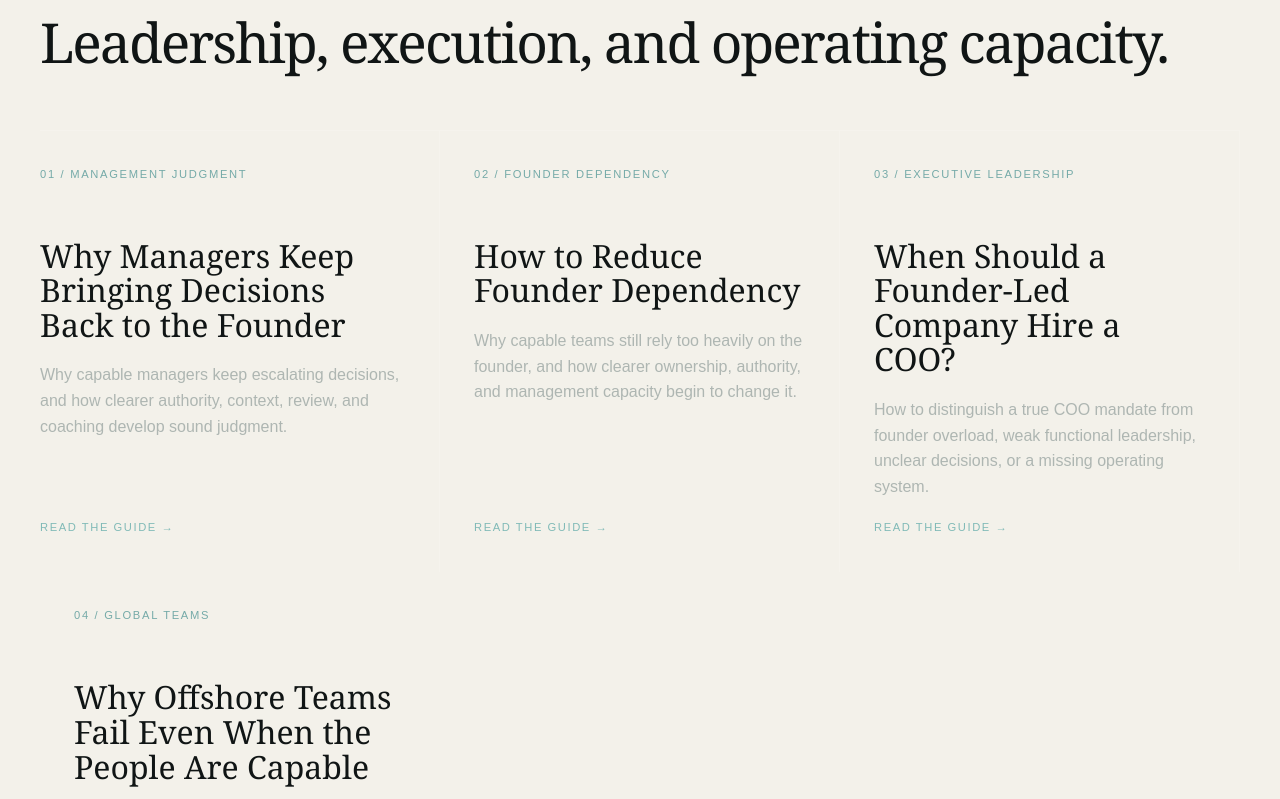
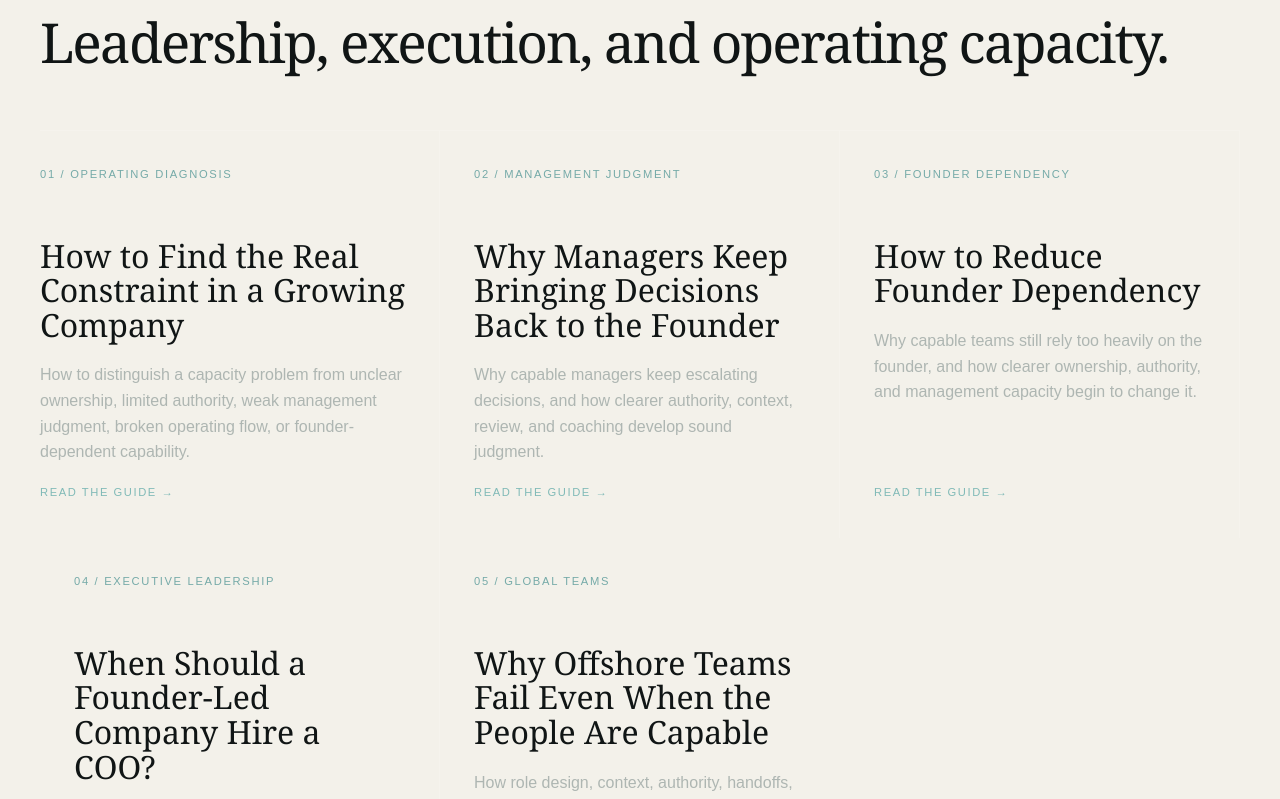
Before and after one commit to sasmithconsult/akhadaconsulting.com, a Next.js app: page /insights in a window 1280 px wide. Shown: the part 1320-2119 px from the top of the page. Built offline with nearby package versions, Linux system fonts and the light colour scheme.

Commit message:
Link new operating diagnosis guide

```diff
--- a/app/insights/page.js
+++ b/app/insights/page.js
@@ -6,7 +6,7 @@ import CTA from "@/components/CTA";
 export const metadata = {
   title: "Insights for Founder-Led Companies",
   description:
-    "Practical guidance from Akhada Consulting on founder dependency, executive leadership, operating capacity, and global-team performance.",
+    "Practical guidance from Akhada Consulting on operating diagnosis, founder dependency, executive leadership, operating capacity, and global-team performance.",
   alternates: { canonical: "/insights" },
   openGraph: {
     url: "https://akhadaconsulting.com/insights",
@@ -17,6 +17,13 @@ export const metadata = {
 };
 
 const insights = [
+  {
+    category: "Operating Diagnosis",
+    title: "How to Find the Real Constraint in a Growing Company",
+    description:
+      "How to distinguish a capacity problem from unclear ownership, limited authority, weak management judgment, broken operating flow, or founder-dependent capability.",
+    href: "/how-to-find-the-real-constraint",
+  },
   {
     category: "Management Judgment",
     title: "Why Managers Keep Bringing Decisions Back to the Founder",
```
